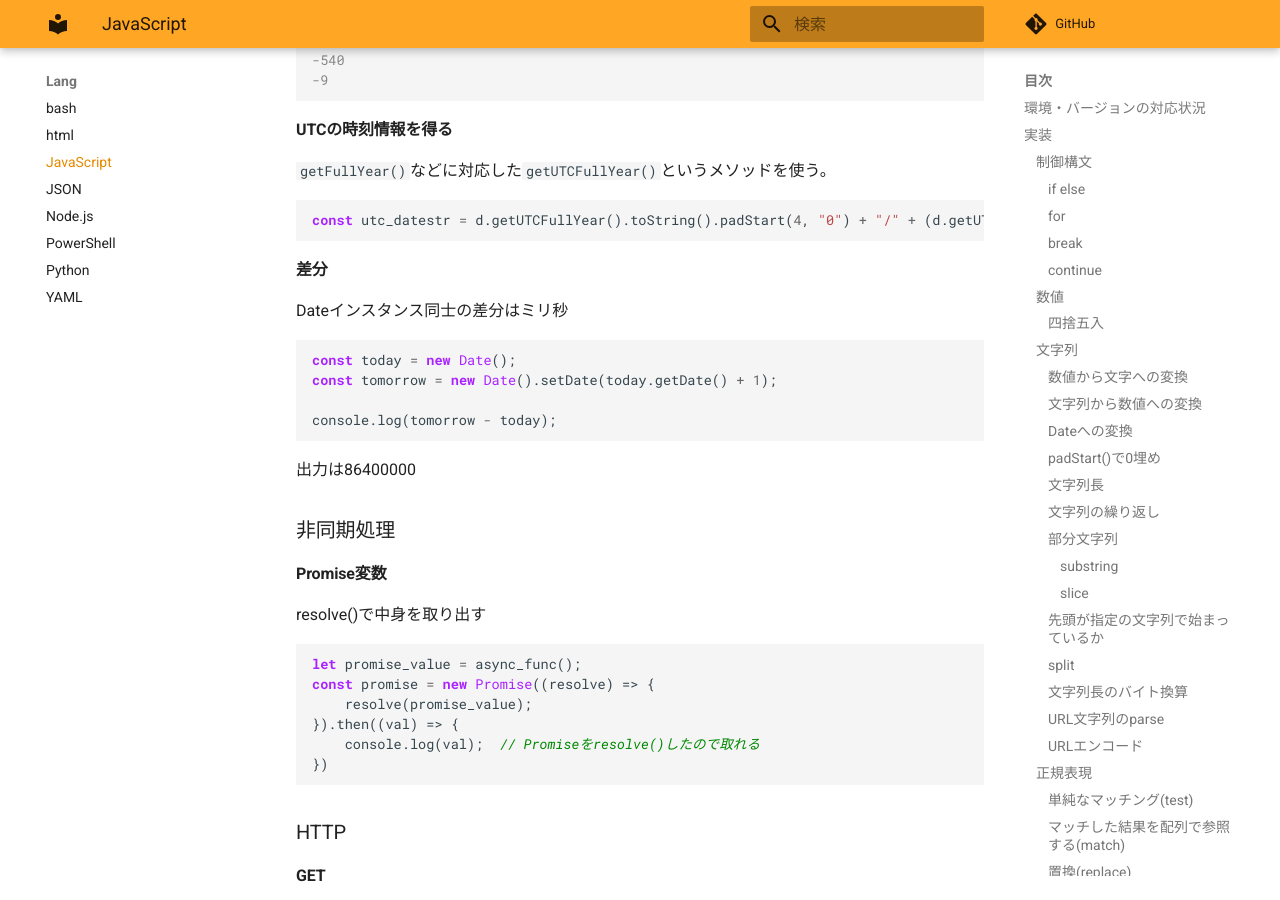
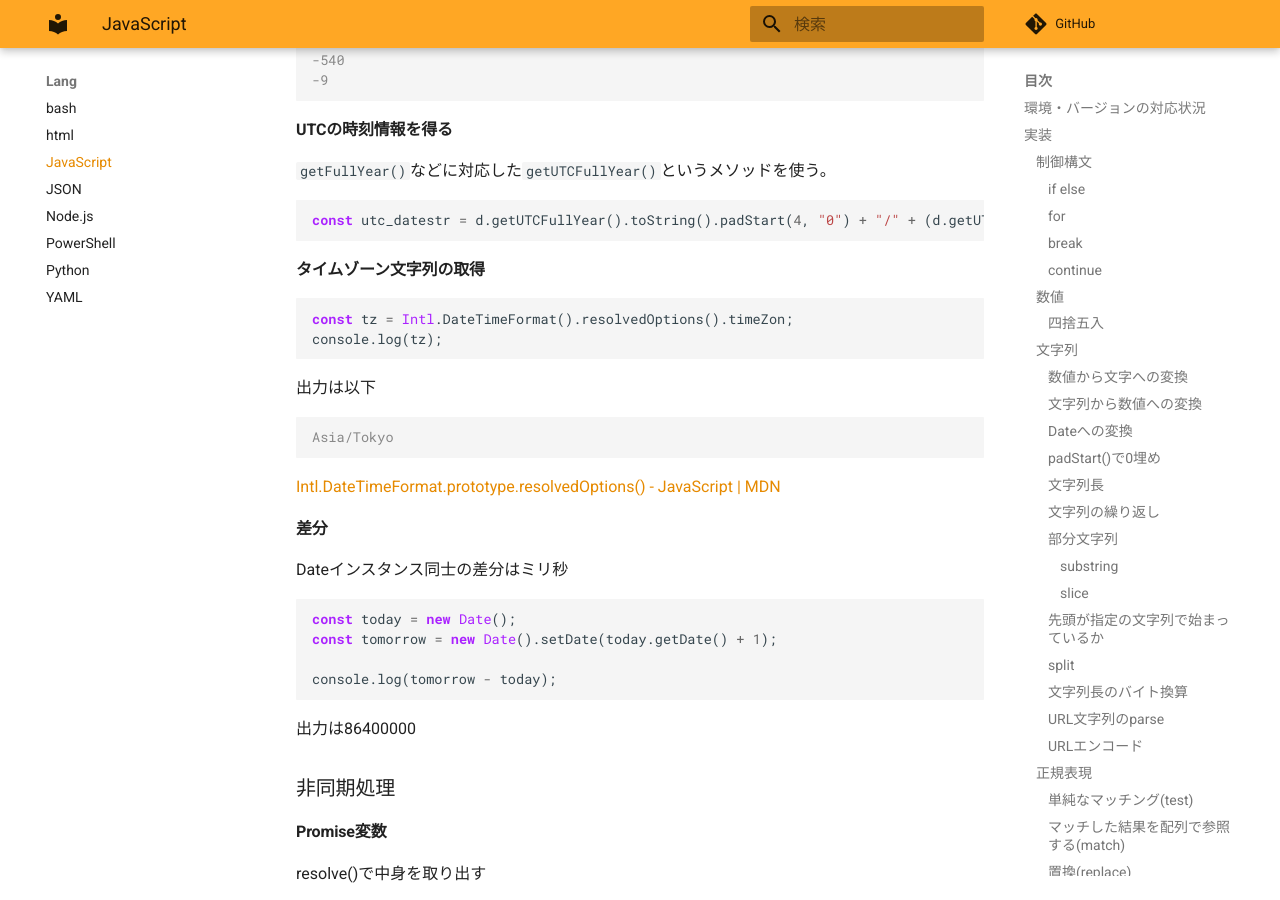
Before and after one commit to zaki-lknr/docs, an MkDocs documentation site: the page built from docs/lang/js.md, in a window 1280 px wide and 900 px high, scrolled down 10833 px. Built offline with MkDocs 1.6.1 and Material for MkDocs 9.7.7, drawn with Linux system fonts in a browser that asks for light colours; comment, search, counter and statistics services are not loaded.

Commit message:
add: lang/javascript: タイムゾーン文字列

````diff
--- a/docs/lang/js.md
+++ b/docs/lang/js.md
@@ -580,6 +580,21 @@ JST(GMT+0900)設定で実行すると出力は以下の通り。
 const utc_datestr = d.getUTCFullYear().toString().padStart(4, "0") + "/" + (d.getUTCMonth() + 1).toString().padStart(2, "0") + "/" + d.getUTCDate().toString().padStart(2, "0");
 ```
 
+#### タイムゾーン文字列の取得
+
+```js
+const tz = Intl.DateTimeFormat().resolvedOptions().timeZon;
+console.log(tz);
+```
+
+出力は以下
+
+```console
+Asia/Tokyo
+```
+
+[Intl.DateTimeFormat.prototype.resolvedOptions() - JavaScript | MDN](https://developer.mozilla.org/ja/docs/Web/JavaScript/Reference/Global_Objects/Intl/DateTimeFormat/resolvedOptions)
+
 #### 差分
 
 Dateインスタンス同士の差分はミリ秒
````
